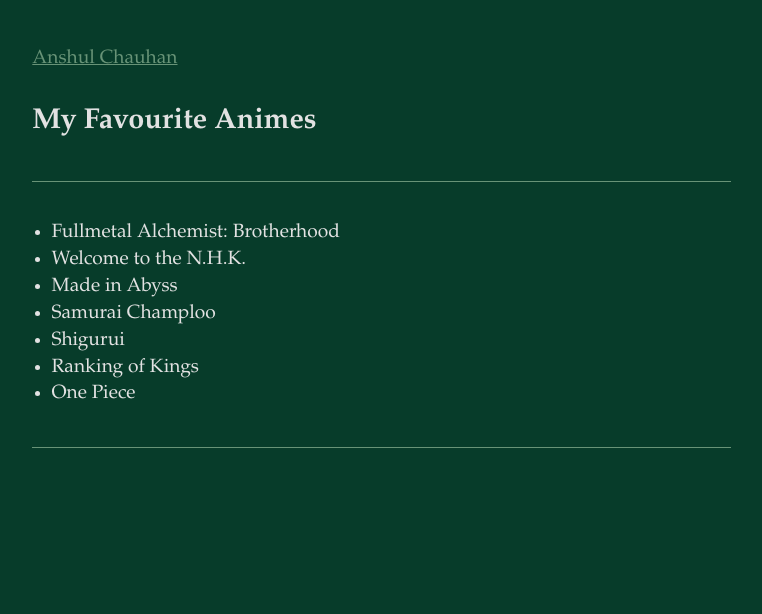
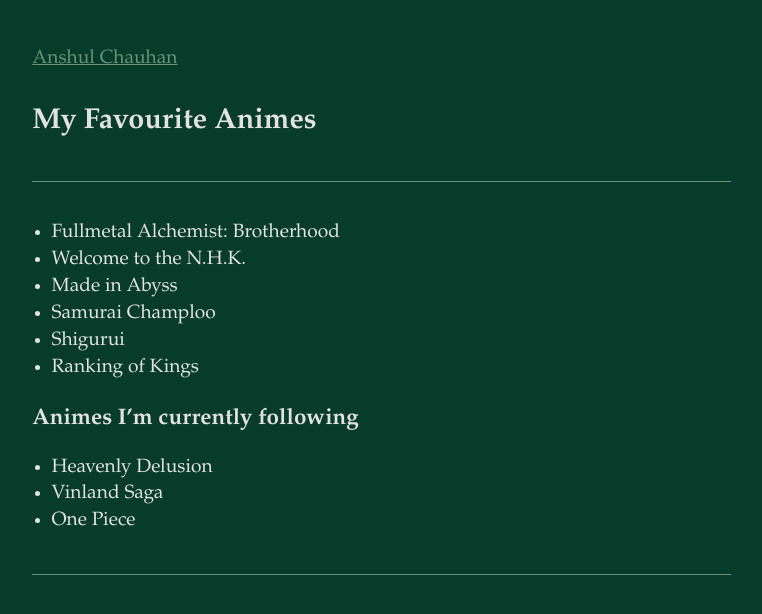
Before and after one commit to anshulxyz/anshulxyz.github.io, a Jekyll site: the page built from _notes/animes.md, in a window 1280 px wide. Shown: the top 614 px of the page, without its empty margins (160-922 px from the left). Built offline with Jekyll 4.4.1, drawn with Linux system fonts in a browser that asks for light colours.

Commit message:
Update animes

```diff
--- a/_notes/animes.md
+++ b/_notes/animes.md
@@ -16,4 +16,8 @@ redirect_from:
 - Samurai Champloo
 - Shigurui
 - Ranking of Kings
+
+### Animes I'm currently following
+- Heavenly Delusion
+- Vinland Saga
 - One Piece
```
